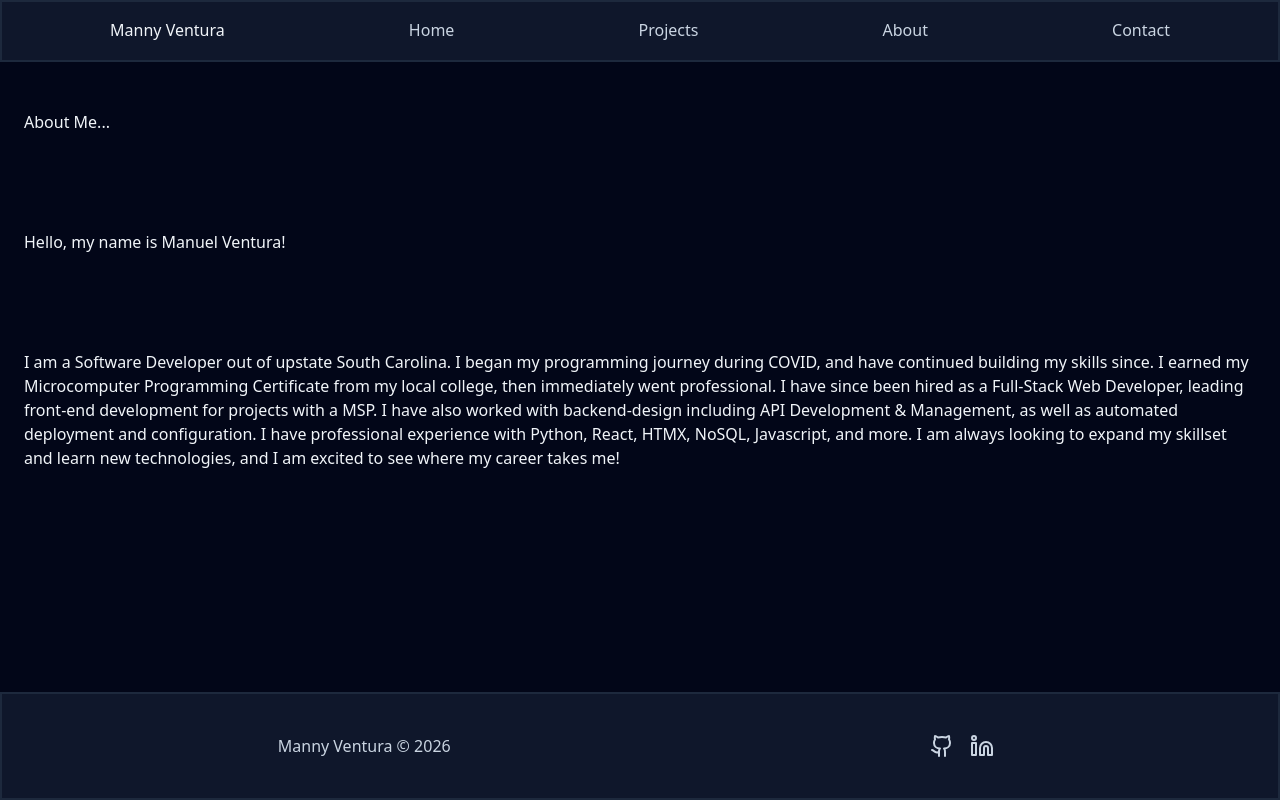
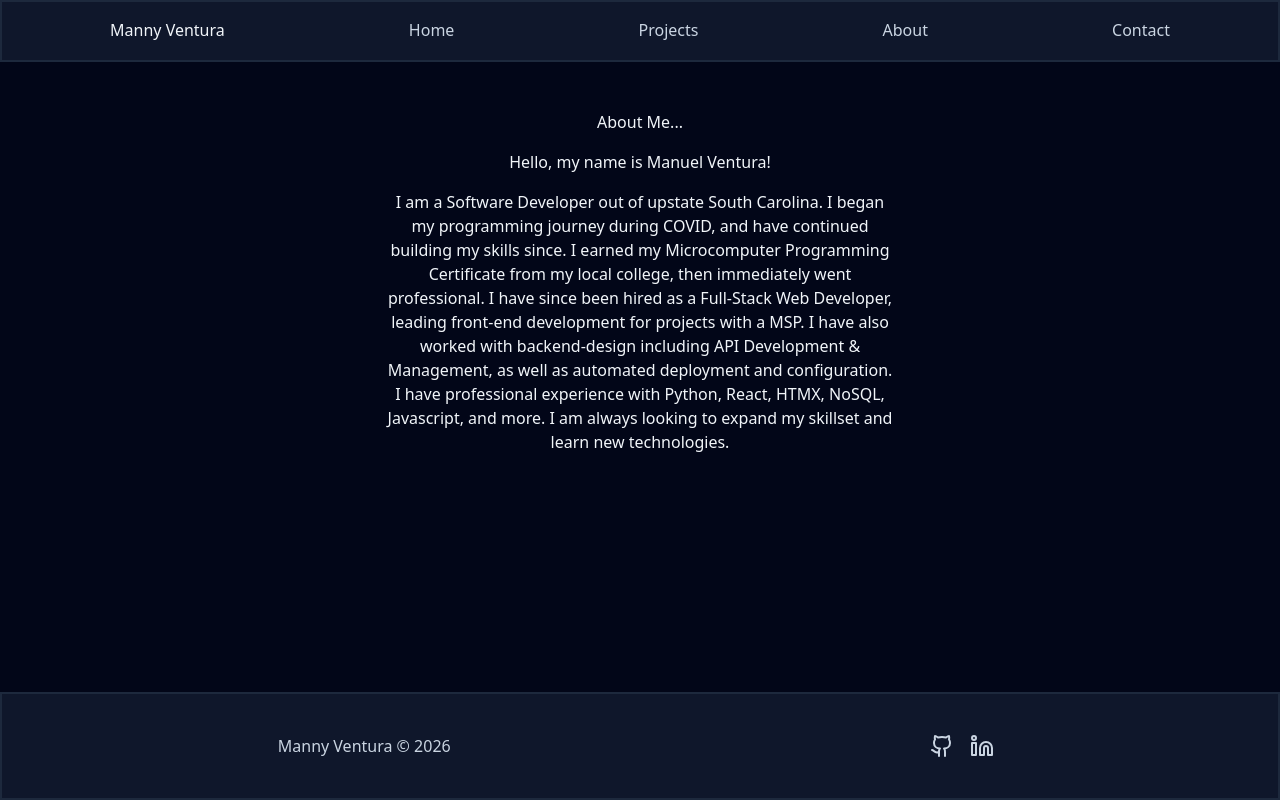
Before and after one commit to Manny-Ventura/my-next-portfolio, a Next.js app: page /about in a window 1280 px wide. Built offline with nearby package versions, Linux system fonts and the light colour scheme.

Commit message:
slightly better texst for about page

```diff
--- a/src/app/about/page.tsx
+++ b/src/app/about/page.tsx
@@ -1,16 +1,16 @@
 export default function Page() {
   return (
-    <>
+    <div className="flex flex-col gap-4 text-center">
       <h1>About Me...</h1>
       <h2>Hello, my name is Manuel Ventura!</h2>
-      <p>I am a Software Developer out of upstate South Carolina.
+      <p className="md:w-md lg:w-lg">I am a Software Developer out of upstate South Carolina.
         I began my programming journey during COVID, and have continued building my skills since.
         I earned my Microcomputer Programming Certificate from my local college, then immediately went professional.
         I have since been hired as a Full-Stack Web Developer, leading front-end development for projects with a MSP.
         I have also worked with backend-design including API Development & Management, as well as automated deployment and configuration.
         I have professional experience with Python, React, HTMX, NoSQL, Javascript, and more.
-        I am always looking to expand my skillset and learn new technologies, and I am excited to see where my career takes me!
+        I am always looking to expand my skillset and learn new technologies.
       </p>
-    </>
+    </div>
   )
 }
```
